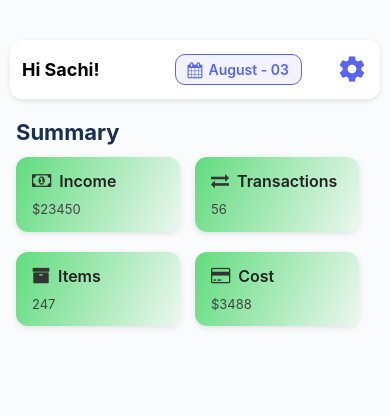
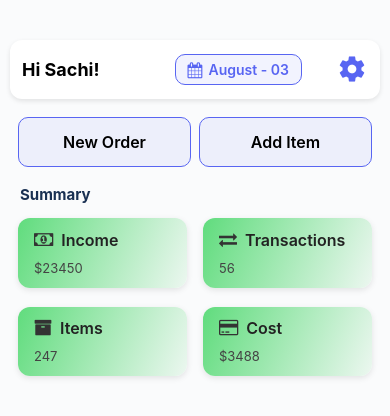
Before and after one commit to sachith-coding/POS-Mobile-App, a React Native app: screen / in a window 390 px wide. Shown: the top 416 px of the page. Built offline with nearby package versions, Linux system fonts and the light colour scheme.

Commit message:
Add MainAction Component and Style SummaryCardComponent

```diff
--- a/App.js
+++ b/App.js
@@ -2,6 +2,8 @@ import { StatusBar } from 'expo-status-bar';
 import { StyleSheet, Text, View, SafeAreaView } from 'react-native';
 import HeaderBar from './components/HeaderBar/HeaderBarComponent';
 import SummaryComponent from './components/SummaryBar/SummaryCardsComponent';
+import MainActionComponent from './components/MainActionBar/MainActionComponent';
+import SummaryCardNew from './components/SummaryBar/SummaryCardComponentNew';
 
 export default function App() {
 
@@ -17,31 +19,12 @@ export default function App() {
     <View style={styles.outerWrapper}>
       <SafeAreaView style={styles.container}>
         <HeaderBar onDatePress={handleDatePress} onSettingsPress={handleSettingsPress} />
-        <SummaryComponent />
+        <MainActionComponent   onNewOrder={() => { /* navigate or open new order */ }} onAddItem={() => { /* open add item UI */ }} />
+        <SummaryCardNew />
       </SafeAreaView>
     </View>
   );
 }
-
-// const styles = StyleSheet.create({
-//   outerWrapper: {
-//     flex: 1,
-//     backgroundColor: '#ddd', // light gray background outside phone
-//     justifyContent: 'center',
-//     alignItems: 'center',
-//     padding: 20,
-//     minHeight: '100vh',
-//   },
-//   container: {
-//     flex: 1,
-//     width: 375, // iPhone 8 width
-//     height: 667, // iPhone 8 height
-//     backgroundColor: '#FAFBFC', // purple background
-//     borderRadius: 20,
-//     overflow: 'hidden',
-//     boxShadow: '0 0 15px rgba(0,0,0,0.3)',
-//   },
-// });
 
 const styles = StyleSheet.create({
   outerWrapper: {
--- /dev/null
+++ b/components/MainActionBar/MainActionComponent.js
@@ -0,0 +1,43 @@
+// components/MainAction/MainActionComponent.jsx
+import React from 'react';
+import { View, Pressable, Text, StyleSheet } from 'react-native';
+
+export default function MainActionComponent({ onNewOrder, onAddItem }) {
+  return (
+    <View style={styles.container}>
+      <Pressable style={styles.button} onPress={onNewOrder}>
+        <Text style={styles.label}>New Order</Text>
+      </Pressable>
+      <Pressable style={[styles.button, styles.leftSpacing]} onPress={onAddItem}>
+        <Text style={styles.label}>Add Item</Text>
+      </Pressable>
+    </View>
+  );
+}
+
+const styles = StyleSheet.create({
+  container: {
+    flexDirection: 'row',
+    paddingHorizontal: 18,
+    marginVertical: 8,
+  },
+  button: {
+    flex: 1,
+    paddingVertical: 14,
+    alignItems: 'center',
+    justifyContent: 'center',
+    backgroundColor: 'rgba(88, 101, 242, 0.08)',
+    borderColor: '#5865F2',
+    borderWidth: 1,
+    borderRadius: 10,
+    padding: 6,
+    paddingHorizontal: 10,
+  },
+  leftSpacing: {
+    marginLeft: 8,
+  },
+  label: {
+    fontSize: 16,
+    fontWeight: '600',
+  },
+});
--- a/components/SummaryBar/CardComponent.js
+++ b/components/SummaryBar/CardComponent.js
@@ -25,7 +25,6 @@ const styles = StyleSheet.create({
     flex: 1,
     borderRadius: 12,
     padding: 16,
-    marginRight: 15,
     marginBottom: 15,
     justifyContent: 'center',
     shadowColor: '#000',
--- /dev/null
+++ b/components/SummaryBar/SummaryCardComponentNew.js
@@ -0,0 +1,65 @@
+// components/MainAction/MainActionComponent.jsx
+import React from 'react';
+import { View, Pressable, Text, StyleSheet } from 'react-native';
+import CardComponent from './CardComponent';
+
+const data = [
+  { title: 'Income', description: '$23450' },
+  { title: 'Transactions', description: '56' },
+  { title: 'Items', description: '247' },
+  { title: 'Cost', description: '$3488' },
+];
+
+export default function SummaryCardNew({ onNewOrder, onAddItem }) {
+  return (
+
+    <View style={styles.root}>
+      <Text style={styles.heading}>Summary</Text>
+
+      <View style={styles.container}>
+        <View style={styles.button} onPress={onNewOrder}>
+            <CardComponent title={data[0].title} description={data[0].description} iconName="money" />
+        </View>
+        <View style={[styles.button, styles.leftSpacing]} onPress={onAddItem}>
+            <CardComponent title={data[1].title} description={data[1].description} iconName="exchange"/>
+        </View>
+      </View>
+
+      <View style={styles.container}>
+        <View style={styles.button} onPress={onNewOrder}>
+            <CardComponent title={data[2].title} description={data[2].description} iconName="archive" />
+        </View>
+        <View style={[styles.button, styles.leftSpacing]} onPress={onAddItem}>
+            <CardComponent title={data[3].title} description={data[3].description} iconName="credit-card" />
+        </View>
+      </View>
+
+    </View>
+  );
+}
+
+const styles = StyleSheet.create({
+  root: {
+    marginVertical: 10
+  },
+  container: {
+    flexDirection: 'row',
+    paddingHorizontal: 18,
+    marginVertical: 2,
+  },
+  button: {
+    flex: 1,
+    borderRadius: 8,
+    aspectRatio: 2,
+  },
+  leftSpacing: {
+    marginLeft: 16
+  },
+  heading: {
+    fontSize: 15,
+    fontWeight: '700',
+    marginBottom: 12,
+    color: '#193052ff',
+    paddingHorizontal: 20
+  },
+});
--- a/components/SummaryBar/SummaryCardsComponent.js
+++ b/components/SummaryBar/SummaryCardsComponent.js
@@ -43,7 +43,7 @@ const styles = StyleSheet.create({
     paddingHorizontal: 16,
   },
   heading: {
-    fontSize: 22,
+    fontSize: 17,
     fontWeight: '700',
     marginBottom: 12,
     color: '#193052ff',
@@ -51,7 +51,7 @@ const styles = StyleSheet.create({
   row: {
     flexDirection: 'row',
     justifyContent: 'space-between',
-    marginBottom: 5,
+    paddingHorizontal: 4,
   },
   cardWrapper: {
     flex: 1,
```
